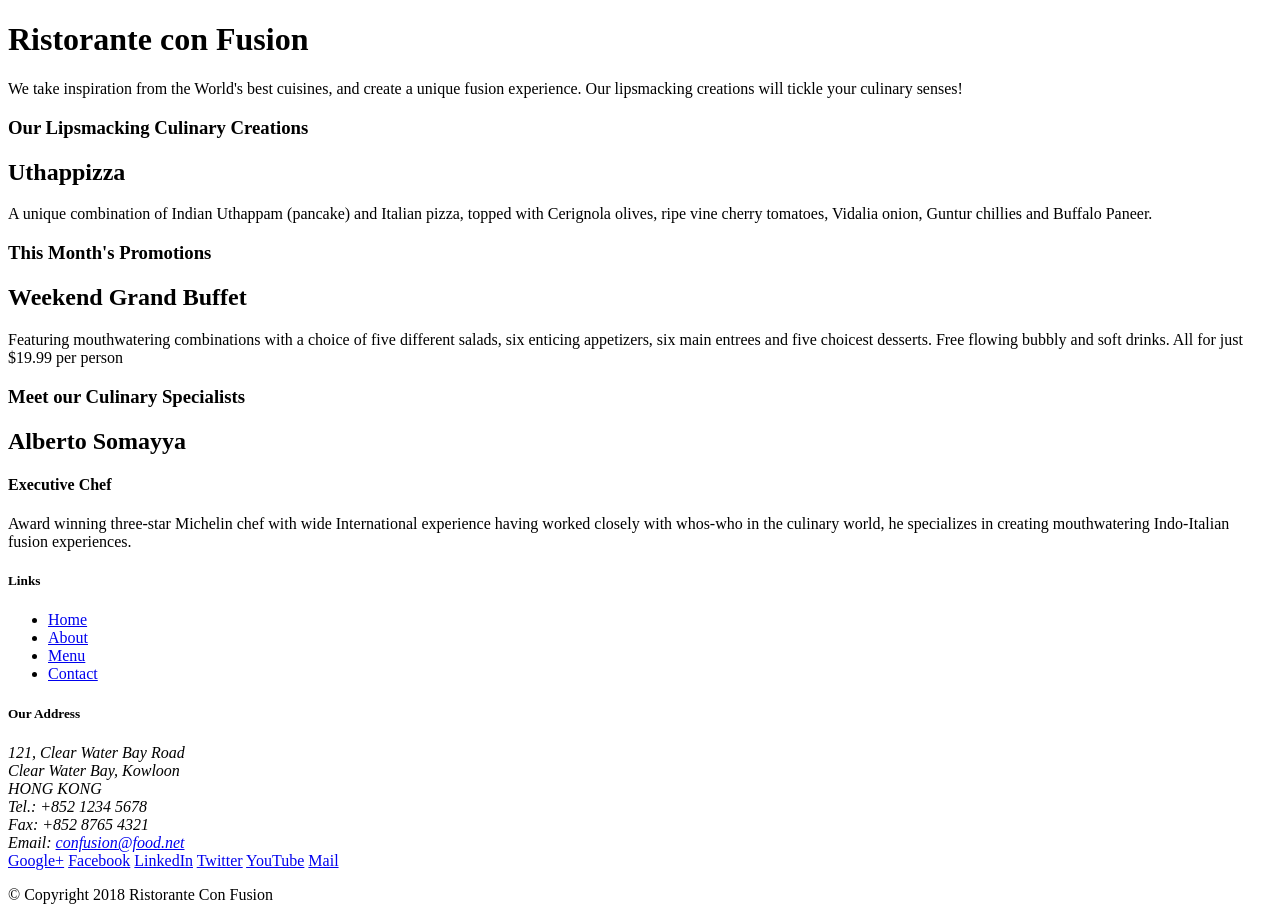
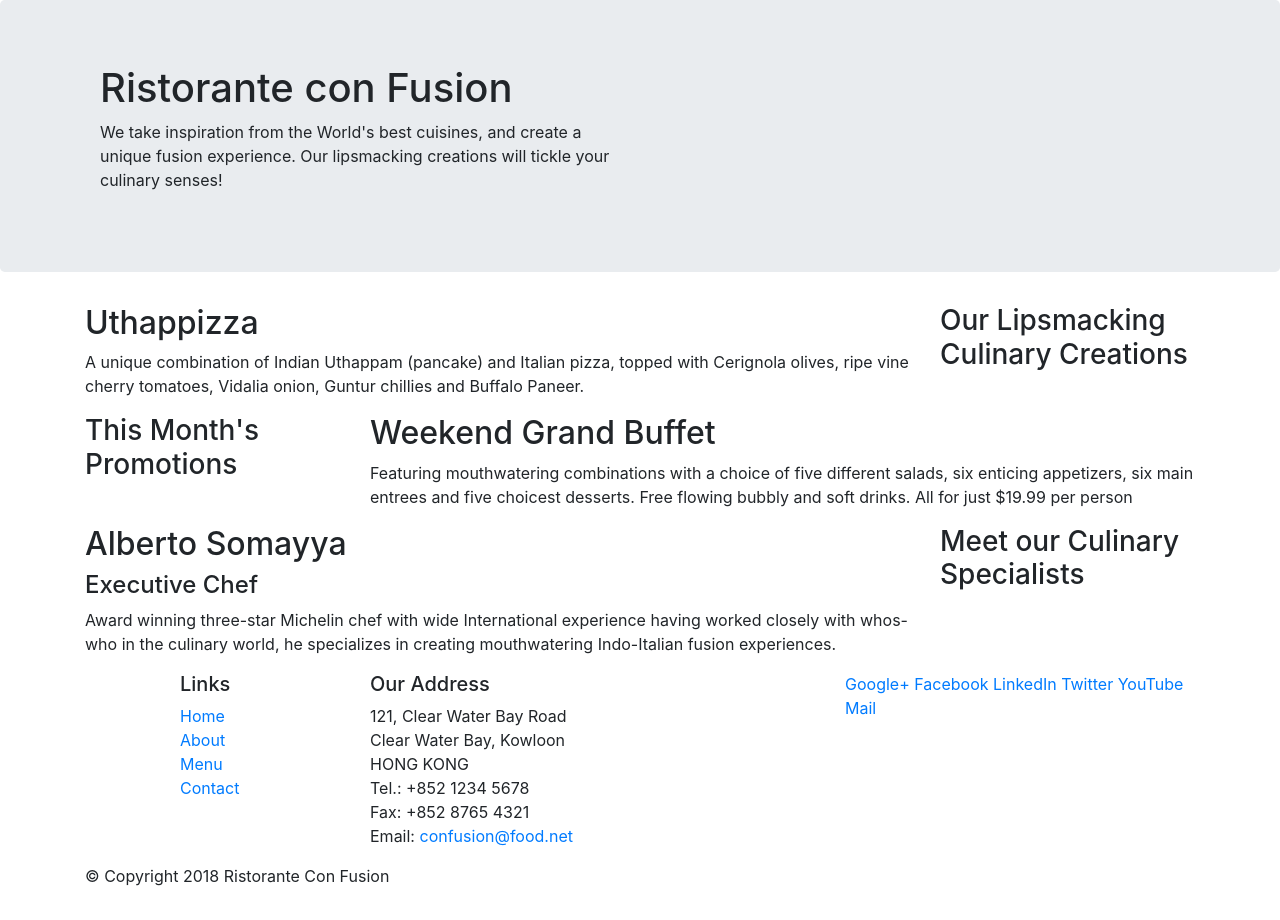
Before and after one commit to thevipuljha/restaurant-demo, a website: page index.html in a window 1280 px wide. Drawn offline with nearby package versions, Linux system fonts and the light colour scheme.

Commit message:
coursera first exercise

```diff
--- a/index.html
+++ b/index.html
@@ -1,13 +1,22 @@
 <!DOCTYPE html>
 <html lang="en">
   <head>
+    <meta charset="UTF-8" />
+    <meta http-equiv="X-UA-Compatible" content="IE=edge" />
+    <meta name="viewport" content="width=device-width, initial-scale=1.0" />
     <title>Ristorante Con Fusion</title>
+    <link
+      rel="stylesheet"
+      href="https://cdn.jsdelivr.net/npm/bootstrap@4.6.0/dist/css/bootstrap.min.css"
+      integrity="sha384-B0vP5xmATw1+K9KRQjQERJvTumQW0nPEzvF6L/Z6nronJ3oUOFUFpCjEUQouq2+l"
+      crossorigin="anonymous"
+    />
   </head>
 
   <body>
-    <header>
-      <div>
-        <div>
+    <header class="jumbotron">
+      <div class="container">
+        <div class="col-sm-6">
           <div>
             <h1>Ristorante con Fusion</h1>
             <p>
@@ -16,17 +25,17 @@
               your culinary senses!
             </p>
           </div>
-          <div></div>
+          <div class="col-sm-12"></div>
         </div>
       </div>
     </header>
 
-    <div>
-      <div>
-        <div>
+    <div class="container">
+      <div class="row">
+        <div class="col-12 col-sm-4 order-sm-last col-md-3">
           <h3>Our Lipsmacking Culinary Creations</h3>
         </div>
-        <div>
+        <div class="col col-sm col-md order-sm-first">
           <h2>Uthappizza</h2>
           <p>
             A unique combination of Indian Uthappam (pancake) and Italian pizza,
@@ -36,11 +45,11 @@
         </div>
       </div>
 
-      <div>
-        <div>
+      <div class="row">
+        <div class="col-12 col-sm-4 col-md-3">
           <h3>This Month's Promotions</h3>
         </div>
-        <div>
+        <div class="col col-sm col-md">
           <h2>Weekend Grand Buffet</h2>
           <p>
             Featuring mouthwatering combinations with a choice of five different
@@ -51,11 +60,11 @@
         </div>
       </div>
 
-      <div>
-        <div>
+      <div class="row">
+        <div class="col-12 col-sm-4 col-md-3 order-sm-last">
           <h3>Meet our Culinary Specialists</h3>
         </div>
-        <div>
+        <div class="col col-sm col-md order-sm-first">
           <h2>Alberto Somayya</h2>
           <h4>Executive Chef</h4>
           <p>
@@ -69,18 +78,18 @@
     </div>
 
     <footer>
-      <div>
-        <div>
-          <div>
+      <div class="container">
+        <div class="row">
+          <div class="col-4 col-sm-2 offset-1">
             <h5>Links</h5>
-            <ul>
+            <ul class="list-unstyled">
               <li><a href="#">Home</a></li>
               <li><a href="#">About</a></li>
               <li><a href="#">Menu</a></li>
               <li><a href="#">Contact</a></li>
             </ul>
           </div>
-          <div>
+          <div class="col-7 col-sm-5">
             <h5>Our Address</h5>
             <address>
               121, Clear Water Bay Road<br />
@@ -88,10 +97,11 @@
               HONG KONG<br />
               Tel.: +852 1234 5678<br />
               Fax: +852 8765 4321<br />
-              Email: <a href="mailto:confusion@food.net">confusion@food.net</a>
+              Email:
+              <a href="mailto:confusion@food.net">confusion@food.net</a>
             </address>
           </div>
-          <div>
+          <div class="col-12 col-sm-4">
             <div>
               <a href="http://google.com/+">Google+</a>
               <a href="http://www.facebook.com/profile.php?id=">Facebook</a>
@@ -102,8 +112,8 @@
             </div>
           </div>
         </div>
-        <div>
-          <div>
+        <div class="row">
+          <div class="col-auto">
             <p>© Copyright 2018 Ristorante Con Fusion</p>
           </div>
         </div>
```
